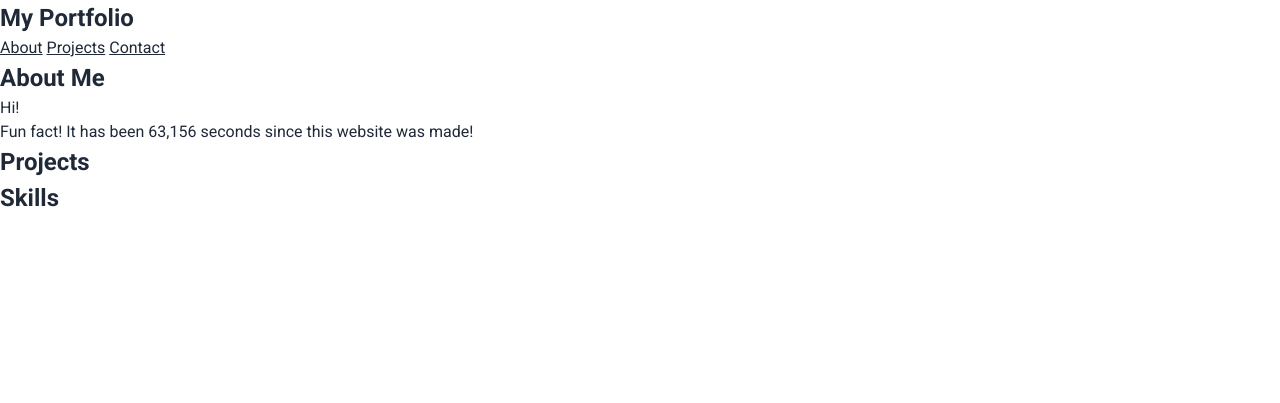
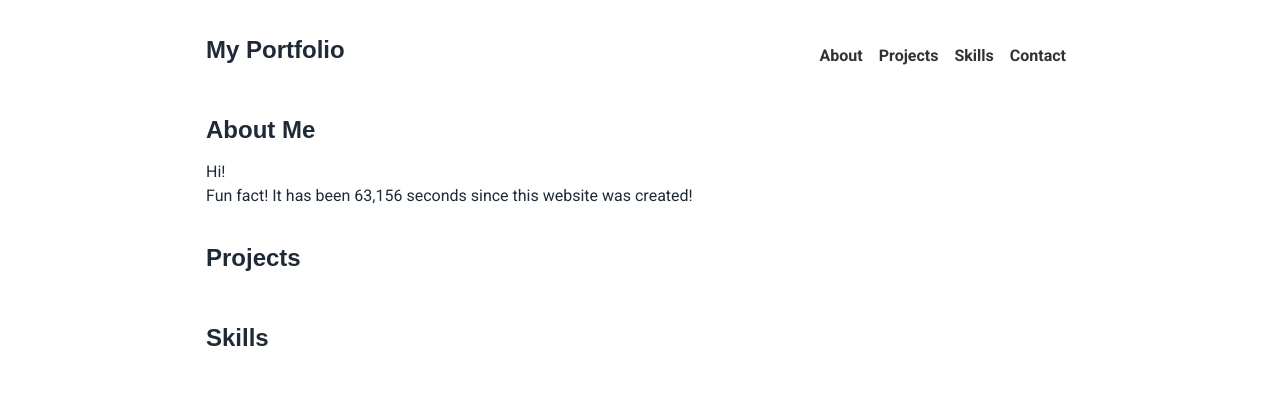
Before and after one commit to evunti/Portfolio, a plain HTML site: page index.html in a window 1280 px wide. Drawn offline with Linux system fonts and the light colour scheme; files that its build step writes are made by us from their sources.

Commit message:
added css and changed nav

```diff
--- a/index.html
+++ b/index.html
@@ -9,8 +9,8 @@
       href="https://fonts.googleapis.com/css2?family=Roboto:ital,wght@0,100;0,300;0,400;0,500;0,700;0,900;1,100;1,300;1,400;1,500;1,700;1,900&display=swap"
       rel="stylesheet"
     />
-    <link rel="stylesheet" href="./reset.css" />
-    <link rel="stylesheet" href="./index.css" />
+    <link rel="stylesheet" href="/resources/reset.css" />
+    <link rel="stylesheet" href="/resources/index.css" />
     <script src="/resources/script.js" defer></script>
     <title>Portfolio</title>
   </head>
@@ -19,10 +19,12 @@
 
         <nav>
           <h2>My Portfolio</h2>
-          <a href="#about">About</a>
-            <a href="#projects">Projects</a>
-            <a href="#contact">Contact</a>
-
+            <ul class="navigation-items">
+              <li class="navigation-item"><a href="#about-me">About</a></li>
+              <li class="navigation-item"><a href="#projects">Projects</a></li>
+              <li class="navigation-item"><a href="#skills">Skills</a></li>
+              <li class="navigation-item"><a href='/contact'>Contact</a></li>
+            </ul>
         </nav>
 
         <main>
@@ -36,7 +38,7 @@
 
                 <p>
                   Fun fact! It has been
-                  <span id="time-container">0</span> seconds since this website was made!
+                  <span id="time-container">0</span> seconds since this website was created!
                 </p>
               </div>
 
--- a/resources/index.css
+++ b/resources/index.css
@@ -2,3 +2,110 @@
   font-family: roboto, "Times New Roman", Times, serif;
   color: #1f2937;
 }
+
+html {
+  scroll-behavior: smooth;
+}
+
+html,
+body {
+  height: 100%;
+  color: var(--font-color);
+}
+
+:root {
+  --spacing-1: 8px;
+  --spacing-2: 12px;
+  --spacing-3: 16px;
+  --spacing-4: 24px;
+
+  --border-radius: 12px;
+
+  --font-color: #323232;
+}
+
+h2 {
+  font-family: "Proza Libre", sans-serif;
+  margin: 0;
+  margin-bottom: var(--spacing-2);
+}
+
+body {
+  font-family: "Open Sans", sans-serif;
+  margin: 0;
+  padding: 0 var(--spacing-3);
+  max-width: 900px;
+  margin: 0 auto;
+  display: flex;
+  flex-direction: column;
+}
+
+nav {
+  display: flex;
+  align-items: center;
+  padding: var(--spacing-3) 0;
+}
+
+.navigation-items {
+  display: flex;
+  list-style-type: none;
+  padding: 0;
+  align-items: center;
+  margin: 0;
+  margin-left: auto;
+}
+
+.navigation-item {
+  margin: var(--spacing-1);
+}
+
+.about-me-container {
+  display: flex;
+}
+
+.about-me-text-container {
+  margin-right: var(--spacing-3);
+}
+
+.project-title h3 {
+  display: inline;
+}
+
+details {
+  cursor: pointer;
+}
+
+footer {
+  margin-top: auto;
+  padding: var(--spacing-2) 0;
+  text-align: center;
+}
+
+section {
+  padding: var(--spacing-3) 0;
+}
+
+a {
+  color: var(--font-color);
+  text-decoration: none;
+  font-weight: 600;
+}
+
+#skills-container {
+  display: flex;
+  width: 100%;
+  justify-content: space-between;
+  flex-wrap: wrap;
+}
+
+#skills-container > * {
+  font-size: 2em;
+  width: 2em;
+  margin-top: var(--spacing-1);
+}
+
+@media only screen and (max-width: 600px) {
+  .about-me-container {
+    flex-direction: column;
+  }
+}
```
